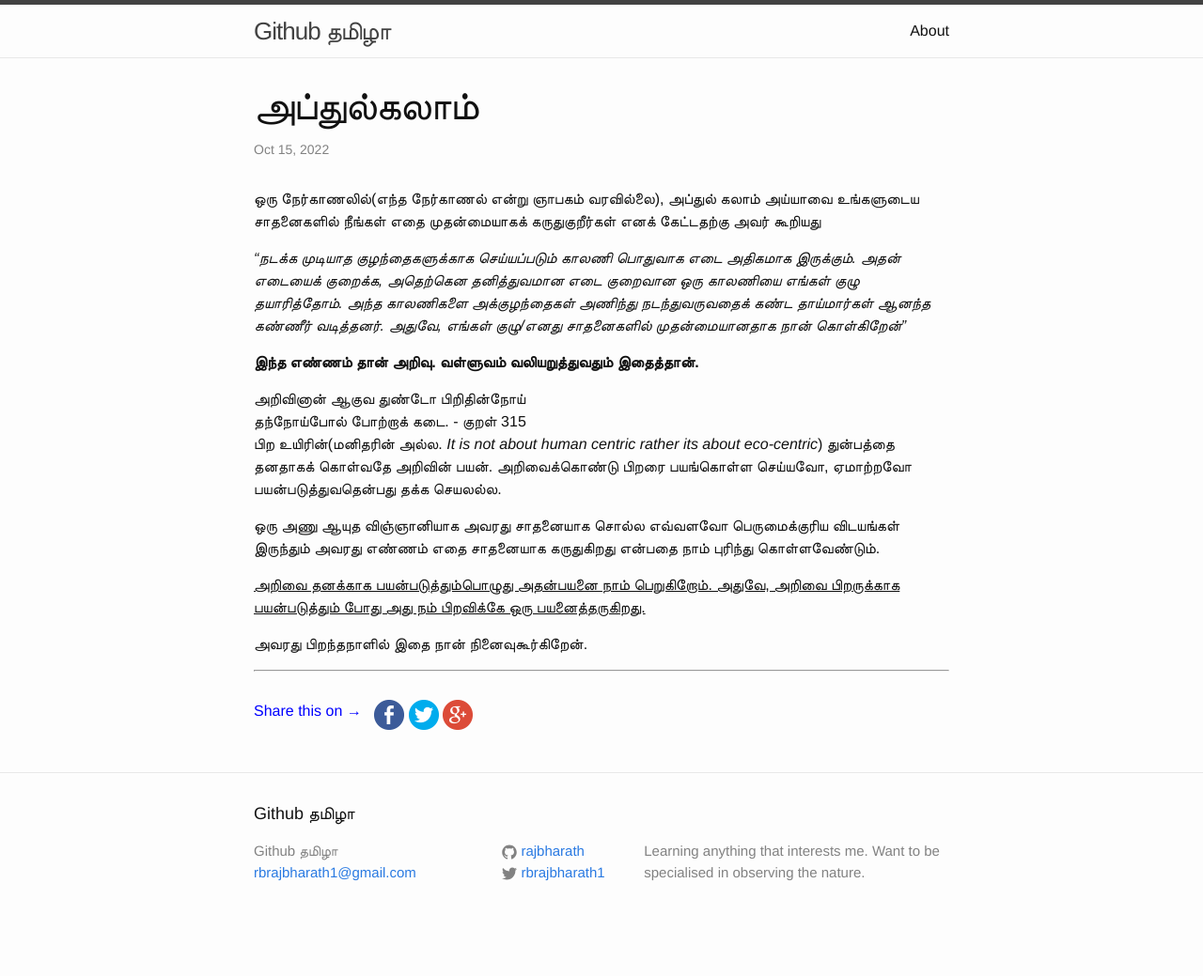
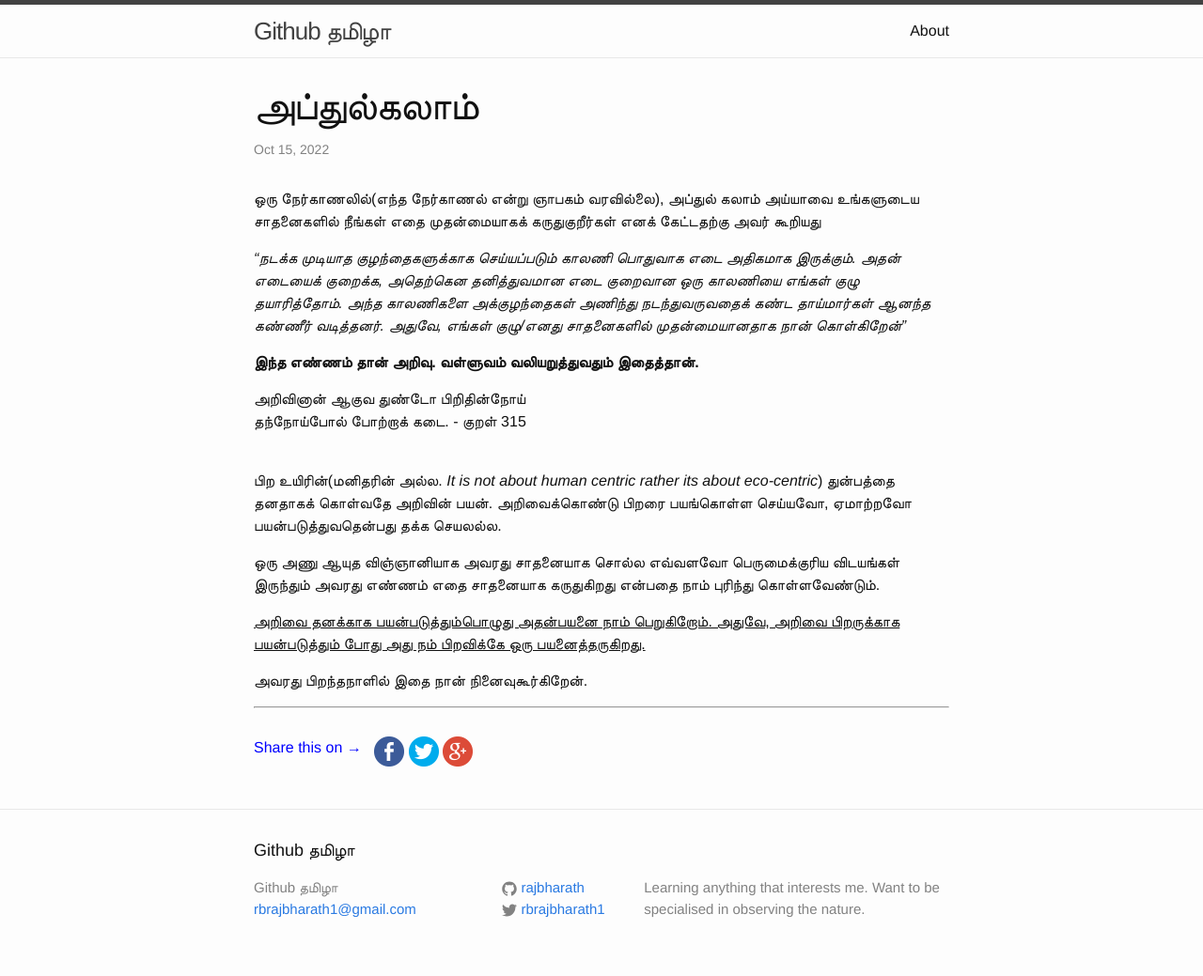
Before and after one commit to rajbharath/rajbharath.github.io, a Jekyll site: the page built from _posts/2022-10-15- thought - abdul kalam.markdown, in a window 1280 px wide. Shown: the whole page at 94% size. Built offline with Jekyll 4.4.1, drawn with Linux system fonts in a browser that asks for light colours; comment, search, counter and statistics services are not loaded; before the commit the page ends 1000 px from its top, so only the background shows below that.

Commit message:
Added thought abdulkalam

```diff
--- a/_posts/2022-10-15- thought - abdul kalam.markdown
+++ b/_posts/2022-10-15- thought - abdul kalam.markdown
@@ -20,7 +20,7 @@ comments: true
 <quote>
 அறிவினான் ஆகுவ துண்டோ பிறிதின்நோய் <br />
 தந்நோய்போல் போற்றாக் கடை. - குறள் 315
-</quote>
+</quote> <br />
 
 பிற உயிரின்(மனிதரின் அல்ல. <i>It is not about human centric rather its about eco-centric</i>) துன்பத்தை தனதாகக் கொள்வதே அறிவின் பயன். அறிவைக்கொண்டு பிறரை பயங்கொள்ள செய்யவோ, ஏமாற்றவோ பயன்படுத்துவதென்பது தக்க செயலல்ல.
 
```
